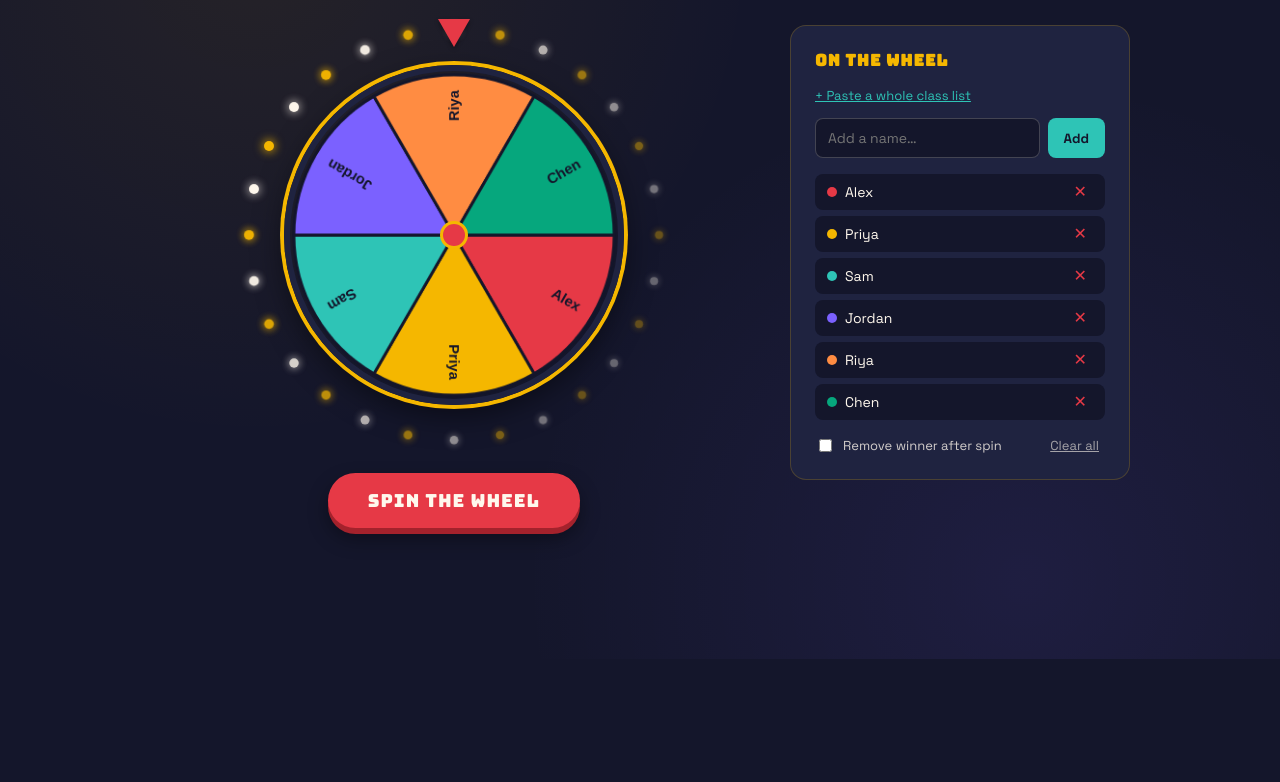
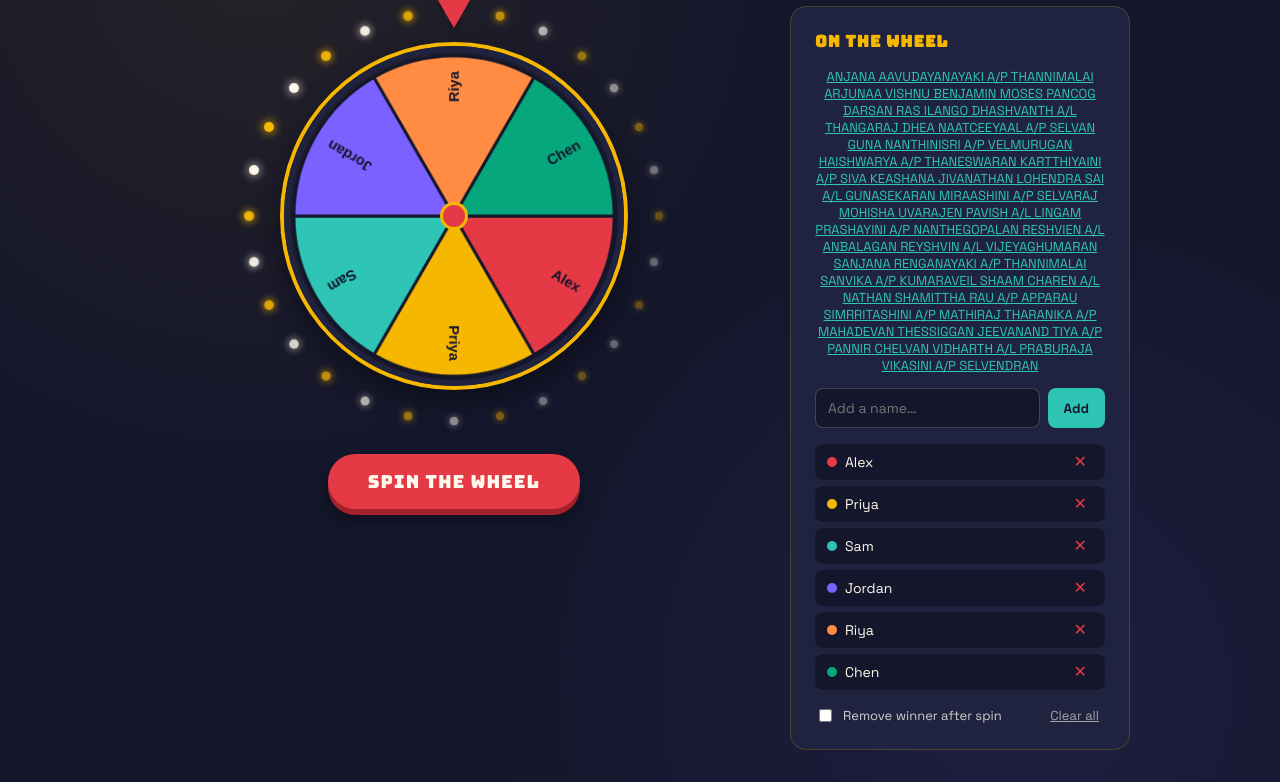
Before and after one commit to raniperumal08/wheel-app, a plain HTML site: page index (1).html in a window 1280 px wide. Shown: the part 141-923 px from the top of the page. Before the commit the page ends 800 px from the top, so only its background shows below. Drawn offline with Linux system fonts and the light colour scheme.

Commit message:
Update index (1).html

```diff
--- a/index (1).html
+++ b/index (1).html
@@ -440,7 +440,34 @@
     <div class="panel">
       <h2>On the Wheel</h2>
 
-      <button class="bulk-toggle" id="bulkToggle">+ Paste a whole class list</button>
+      <button class="bulk-toggle" id="bulkToggle">ANJANA AAVUDAYANAYAKI A/P THANNIMALAI
+ARJUNAA VISHNU
+BENJAMIN MOSES PANCOG
+DARSAN RAS ILANGO
+DHASHVANTH A/L THANGARAJ
+DHEA NAATCEEYAAL A/P SELVAN
+GUNA NANTHINISRI A/P VELMURUGAN
+HAISHWARYA A/P THANESWARAN
+KARTTHIYAINI A/P SIVA
+KEASHANA JIVANATHAN
+LOHENDRA SAI A/L GUNASEKARAN
+MIRAASHINI A/P SELVARAJ
+MOHISHA UVARAJEN
+PAVISH A/L LINGAM
+PRASHAYINI A/P NANTHEGOPALAN
+RESHVIEN A/L ANBALAGAN
+REYSHVIN A/L VIJEYAGHUMARAN
+SANJANA RENGANAYAKI A/P THANNIMALAI
+SANVIKA A/P KUMARAVEIL
+SHAAM CHAREN A/L NATHAN
+SHAMITTHA RAU A/P APPARAU
+SIMRRITASHINI A/P MATHIRAJ
+THARANIKA A/P MAHADEVAN
+THESSIGGAN JEEVANAND
+TIYA A/P PANNIR CHELVAN
+VIDHARTH A/L PRABURAJA
+VIKASINI A/P SELVENDRAN
+</button>
       <div class="bulk-panel" id="bulkPanel">
         <textarea id="bulkInput" placeholder="Amirah&#10;Wei Jian&#10;Kavya&#10;Haziq&#10;...&#10;(one name per line, or separate with commas)"></textarea>
         <div class="bulk-hint">One name per line, or comma-separated. Duplicate and blank entries are ignored.</div>
```
